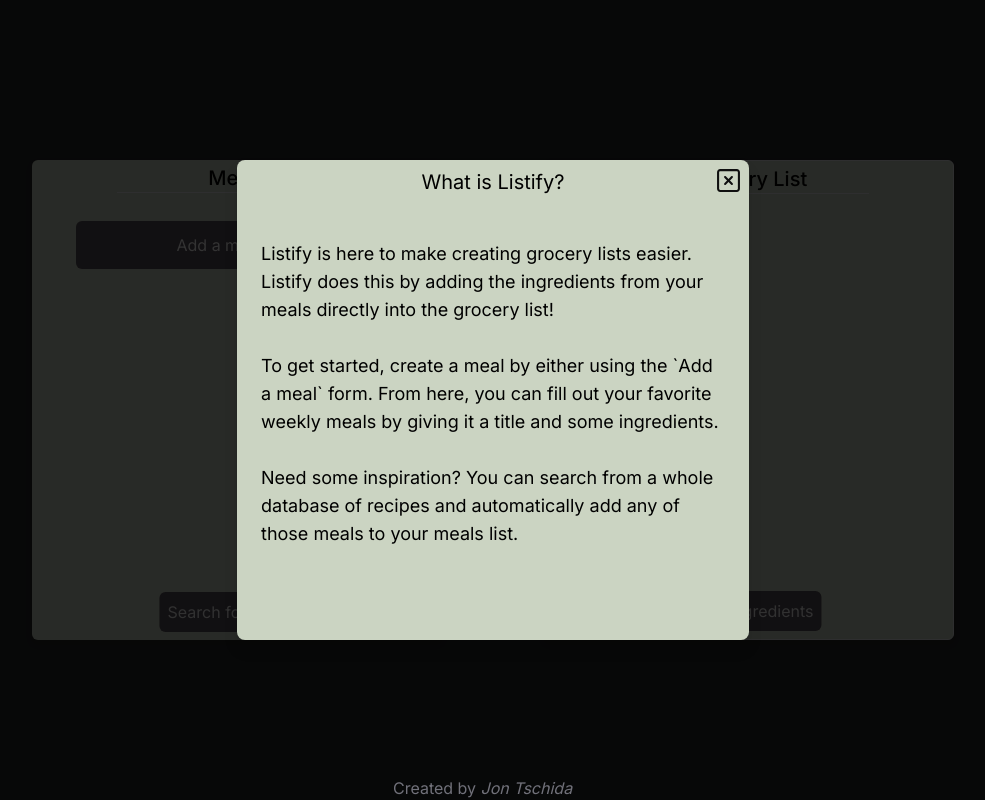
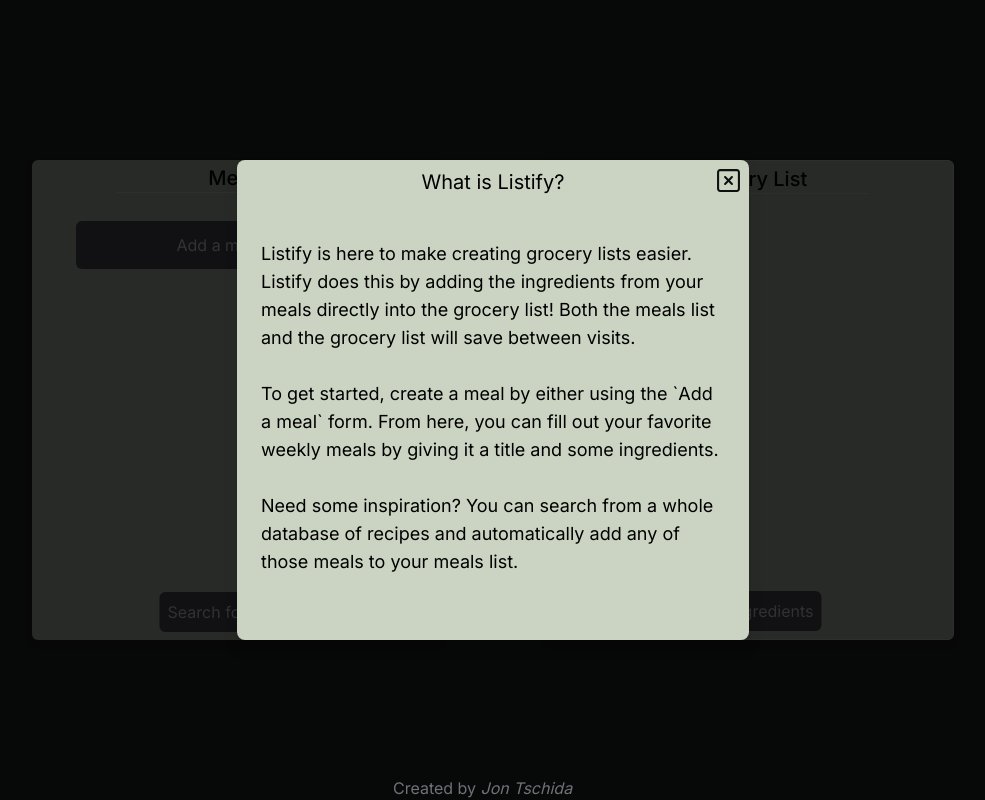
Before and after one commit to jon-tschida/Listify_rebuild, a Next.js app: page / in a window 1280 px wide. Both pictures are taken after a click on the picture 18 px from the left and 18 px from the top of the page. Shown: the whole page, without its empty margins (147-1132 px from the left). Built offline with nearby package versions, Linux system fonts and the light colour scheme.

Commit message:
updated help component

```diff
--- a/src/app/components/HelpComponent.js
+++ b/src/app/components/HelpComponent.js
@@ -22,7 +22,7 @@ export default function HelpComponent(props) {
           <p>
             Listify is here to make creating grocery lists easier. Listify does
             this by adding the ingredients from your meals directly into the
-            grocery list!
+            grocery list! Both the meals list and the grocery list will save between visits.
           </p>
           <br />
           <p>
```
